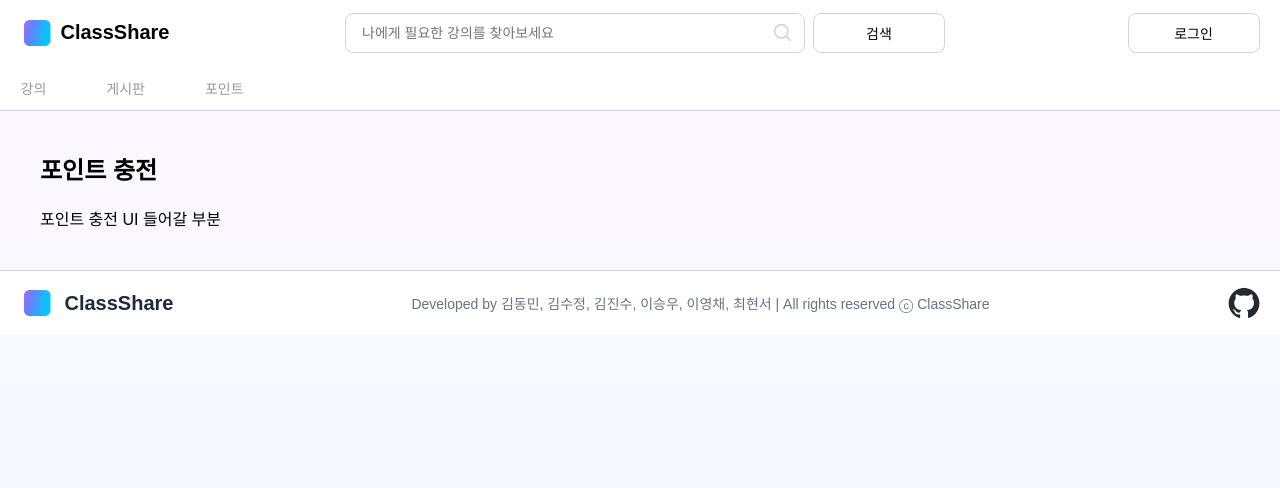
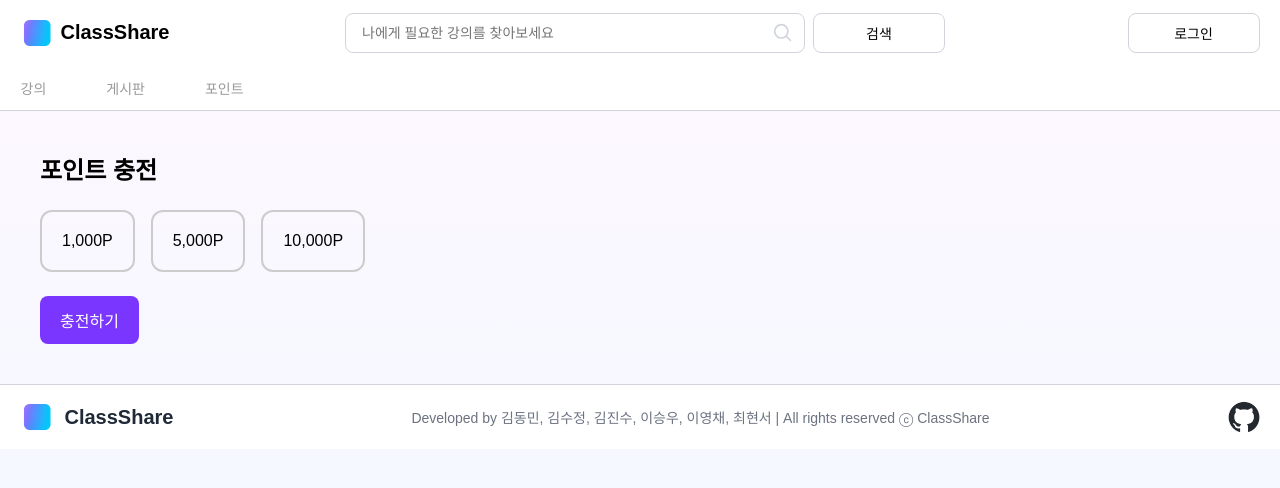
Before and after one commit to ClassShare-Team/ClassShare, a React (Vite) app in the folder client/: page /points in a window 1280 px wide. Shown: the top 488 px of the page. Built offline with nearby package versions, Linux system fonts and the light colour scheme; a web font is replaced by a local one.

Commit message:
feat: 포인트 충전 페이지 API 연동

```diff
--- a/client/src/components/pages/point/index.tsx
+++ b/client/src/components/pages/point/index.tsx
@@ -1,10 +1,64 @@
 import styled from 'styled-components';
+import { useState } from 'react';
+import { toast } from 'react-toastify';
 
 const PointPage = () => {
+  const [selectedPackage, setSelectedPackage] = useState<number | null>(null);
+  const [loading, setLoading] = useState(false);
+
+  const handlePurchase = async () => {
+    if (!selectedPackage) {
+      toast.warn('패키지를 선택해주세요.');
+      return;
+    }
+
+    try {
+      setLoading(true);
+      const token = localStorage.getItem('accessToken');
+
+      const res = await fetch(`${import.meta.env.VITE_API_URL}/purchase`, {
+        method: 'POST',
+        headers: {
+          'Content-Type': 'application/json',
+          Authorization: `Bearer ${token}`,
+        },
+        body: JSON.stringify({ package_id: selectedPackage }),
+      });
+
+      const data = await res.json();
+
+      if (!res.ok) throw new Error(data.message || '충전 실패');
+
+      toast.success(`충전 완료! +${data.total_point} 포인트`);
+    } catch (err: unknown) {
+      if (err instanceof Error) toast.error(err.message);
+      else toast.error('알 수 없는 오류가 발생했습니다.');
+    } finally {
+      setLoading(false);
+    }
+  };
+
   return (
     <Container>
       <Title>포인트 충전</Title>
-      <Content>포인트 충전 UI 들어갈 부분</Content>
+      <PackageList>
+        {[
+          { id: 1, amount: 1000 },
+          { id: 2, amount: 5000 },
+          { id: 3, amount: 10000 },
+        ].map((pkg) => (
+          <PackageItem
+            key={pkg.id}
+            $active={pkg.id === selectedPackage}
+            onClick={() => setSelectedPackage(pkg.id)}
+          >
+            {pkg.amount.toLocaleString()}P
+          </PackageItem>
+        ))}
+      </PackageList>
+      <ChargeButton onClick={handlePurchase} disabled={loading}>
+        {loading ? '충전 중...' : '충전하기'}
+      </ChargeButton>
     </Container>
   );
 };
@@ -20,6 +74,26 @@ const Title = styled.h1`
   font-weight: bold;
 `;
 
-const Content = styled.div`
-  margin-top: 20px;
+const PackageList = styled.div`
+  margin-top: 24px;
+  display: flex;
+  gap: 16px;
 `;
+
+const PackageItem = styled.div<{ $active: boolean }>`
+  border: 2px solid ${({ $active, theme }) => ($active ? theme.colors.purple : '#ccc')};
+  padding: 20px;
+  border-radius: 12px;
+  cursor: pointer;
+`;
+
+const ChargeButton = styled.button`
+  margin-top: 24px;
+  padding: 12px 20px;
+  font-size: 16px;
+  background-color: ${({ theme }) => theme.colors.purple};
+  color: white;
+  border: none;
+  border-radius: 8px;
+  cursor: pointer;
+`;
```
